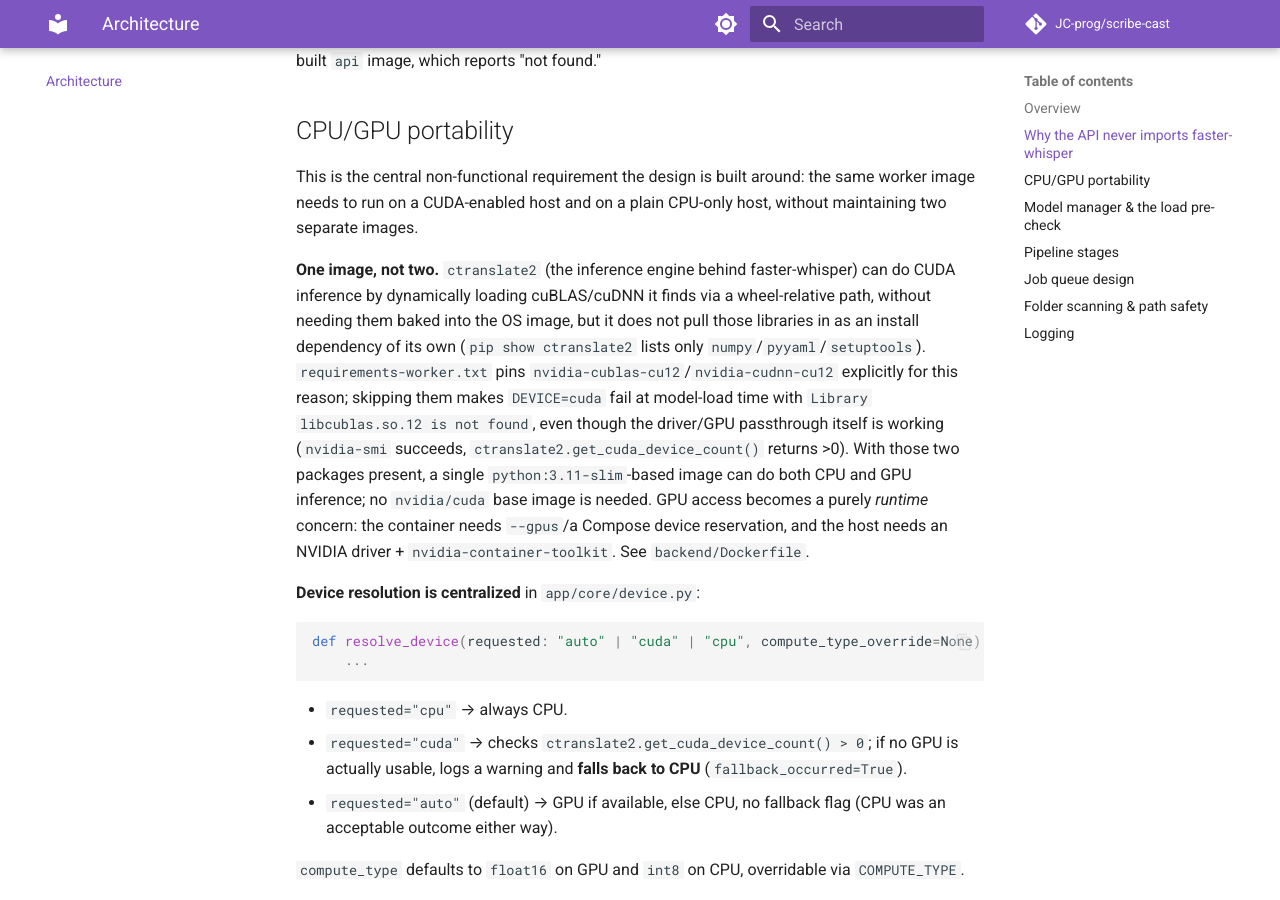
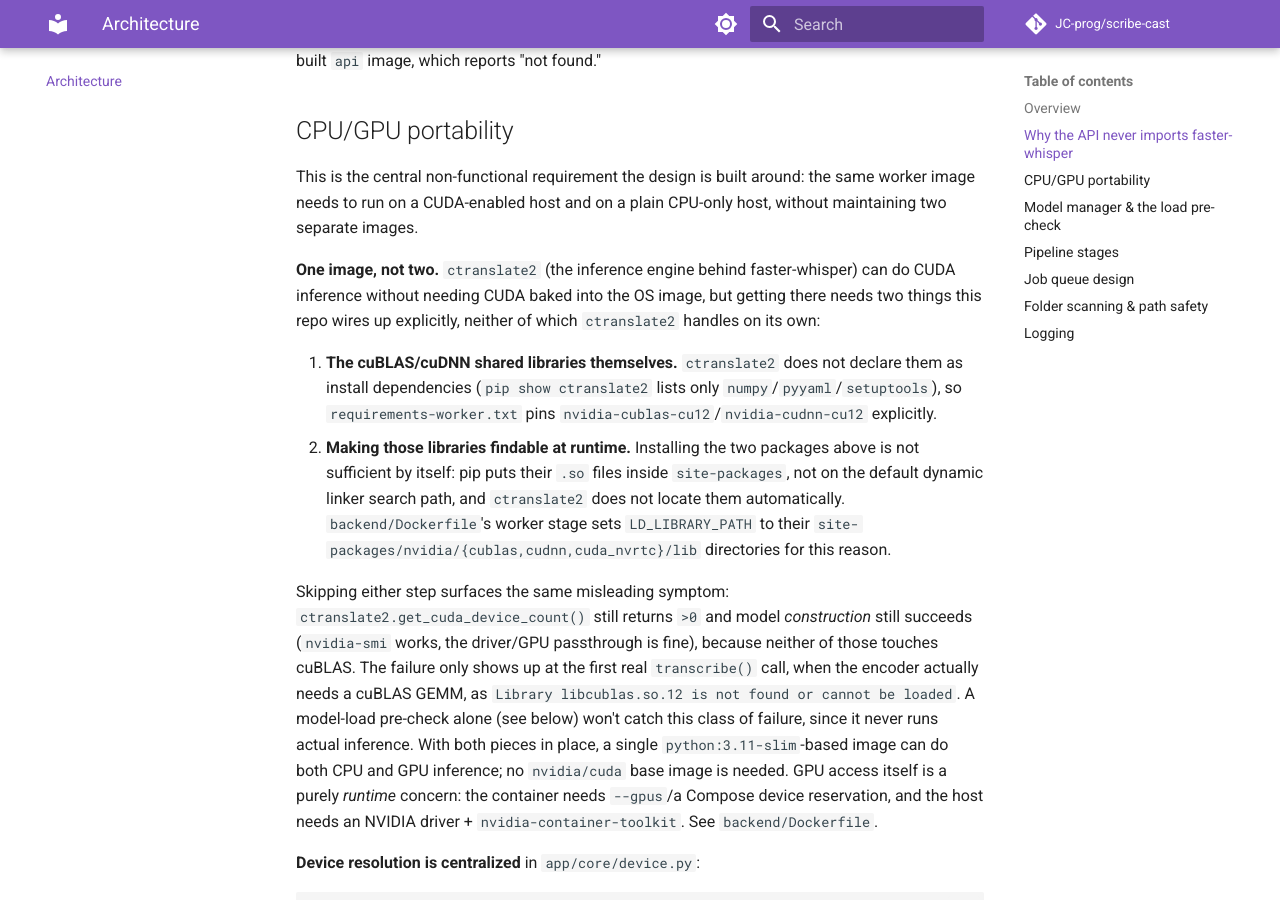
Before and after one commit to JC-prog/scribe-cast, an MkDocs documentation site: the page built from docs/architecture.md, in a window 1280 px wide and 900 px high, scrolled down 1091 px. Built offline with MkDocs 1.6.1 and Material for MkDocs 9.7.7, drawn with Linux system fonts in a browser that asks for light colours; comment, search, counter and statistics services are not loaded.

Commit message:
fix(worker): set LD_LIBRARY_PATH so ctranslate2 can actually find cuBLAS
The previous fix (pinning nvidia-cublas-cu12/nvidia-cudnn-cu12) was
necessary but not sufficient: those packages install their .so files into
site-packages, which is not on the default dynamic linker search path,
and ctranslate2 does not locate them there automatically. That gap was
masked because model construction (what the /api/models/validate
pre-check exercises) never touches cuBLAS, so it reported success while
the first real transcribe() call still failed with the same "Library
libcublas.so.12 is not found or cannot be loaded" error.

Sets LD_LIBRARY_PATH in the worker Dockerfile stage to the pip-installed
nvidia cublas/cudnn/cuda_nvrtc lib dirs. Verified against a real RTX 3090
with an actual upload -> transcribe job on the large-v3 model (not just
model load), which now completes with device_used=cuda.

Co-Authored-By: Claude Sonnet 5 <noreply@anthropic.com>

```diff
--- a/docs/architecture.md
+++ b/docs/architecture.md
@@ -37,7 +37,12 @@ RQ resolves and imports the real function only when the **worker** process execu
 
 This is the central non-functional requirement the design is built around: the same worker image needs to run on a CUDA-enabled host and on a plain CPU-only host, without maintaining two separate images.
 
-**One image, not two.** `ctranslate2` (the inference engine behind faster-whisper) can do CUDA inference by dynamically loading cuBLAS/cuDNN it finds via a wheel-relative path, without needing them baked into the OS image, but it does not pull those libraries in as an install dependency of its own (`pip show ctranslate2` lists only `numpy`/`pyyaml`/`setuptools`). `requirements-worker.txt` pins `nvidia-cublas-cu12`/`nvidia-cudnn-cu12` explicitly for this reason; skipping them makes `DEVICE=cuda` fail at model-load time with `Library libcublas.so.12 is not found`, even though the driver/GPU passthrough itself is working (`nvidia-smi` succeeds, `ctranslate2.get_cuda_device_count()` returns >0). With those two packages present, a single `python:3.11-slim`-based image can do both CPU and GPU inference; no `nvidia/cuda` base image is needed. GPU access becomes a purely *runtime* concern: the container needs `--gpus`/a Compose device reservation, and the host needs an NVIDIA driver + `nvidia-container-toolkit`. See `backend/Dockerfile`.
+**One image, not two.** `ctranslate2` (the inference engine behind faster-whisper) can do CUDA inference without needing CUDA baked into the OS image, but getting there needs two things this repo wires up explicitly, neither of which `ctranslate2` handles on its own:
+
+1. **The cuBLAS/cuDNN shared libraries themselves.** `ctranslate2` does not declare them as install dependencies (`pip show ctranslate2` lists only `numpy`/`pyyaml`/`setuptools`), so `requirements-worker.txt` pins `nvidia-cublas-cu12`/`nvidia-cudnn-cu12` explicitly.
+2. **Making those libraries findable at runtime.** Installing the two packages above is not sufficient by itself: pip puts their `.so` files inside `site-packages`, not on the default dynamic linker search path, and `ctranslate2` does not locate them automatically. `backend/Dockerfile`'s worker stage sets `LD_LIBRARY_PATH` to their `site-packages/nvidia/{cublas,cudnn,cuda_nvrtc}/lib` directories for this reason.
+
+Skipping either step surfaces the same misleading symptom: `ctranslate2.get_cuda_device_count()` still returns `>0` and model *construction* still succeeds (`nvidia-smi` works, the driver/GPU passthrough is fine), because neither of those touches cuBLAS. The failure only shows up at the first real `transcribe()` call, when the encoder actually needs a cuBLAS GEMM, as `Library libcublas.so.12 is not found or cannot be loaded`. A model-load pre-check alone (see below) won't catch this class of failure, since it never runs actual inference. With both pieces in place, a single `python:3.11-slim`-based image can do both CPU and GPU inference; no `nvidia/cuda` base image is needed. GPU access itself is a purely *runtime* concern: the container needs `--gpus`/a Compose device reservation, and the host needs an NVIDIA driver + `nvidia-container-toolkit`. See `backend/Dockerfile`.
 
 **Device resolution is centralized** in `app/core/device.py`:
 
```
Also changed, not shown: 2 other files.
